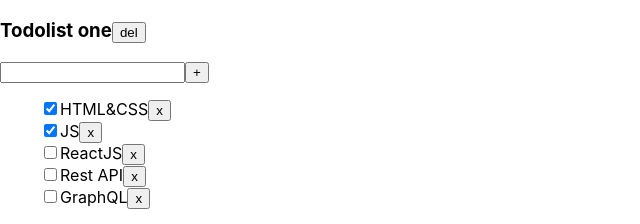
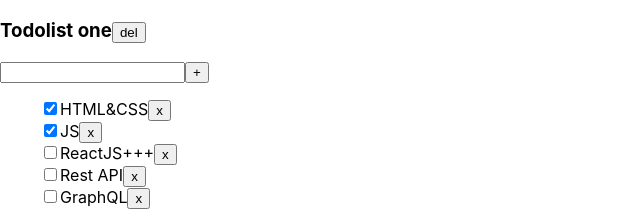
Before and after one commit to MaksimSelchukou/todo-workout-new, a React (Create React App) app: page / in a window 1280 px wide. Shown: the top 224 px of the page, without its empty margins (0-640 px from the left). Built offline with nearby package versions, Linux system fonts and the light colour scheme.

Commit message:
commit 2

```diff
--- a/src/App.tsx
+++ b/src/App.tsx
@@ -19,7 +19,7 @@
     let [tasks, setTasks] = useState([
         {id: v1(), title: "HTML&CSS", isDone: true},
         {id: v1(), title: "JS", isDone: true},
-        {id: v1(), title: "ReactJS", isDone: false},
+        {id: v1(), title: "ReactJS+++", isDone: false},
         {id: v1(), title: "Rest API", isDone: false},
         {id: v1(), title: "GraphQL", isDone: false},
     ])
```
